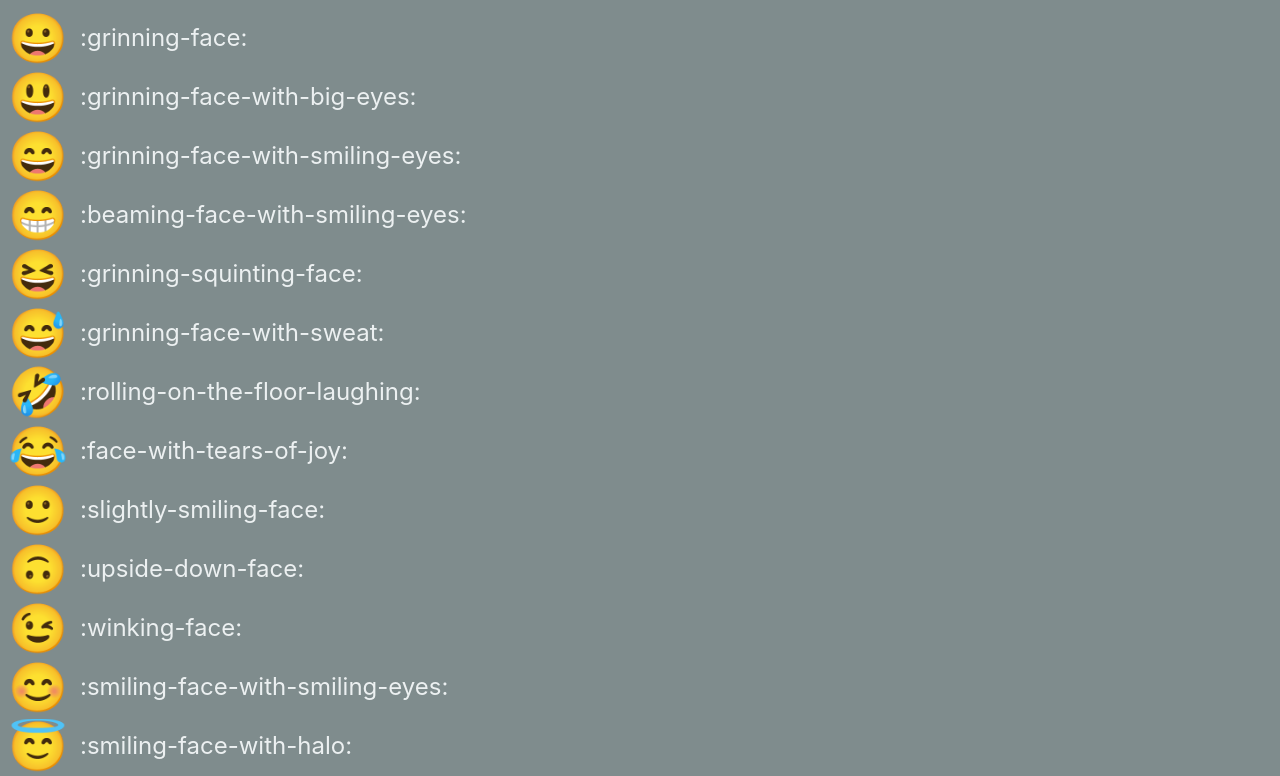
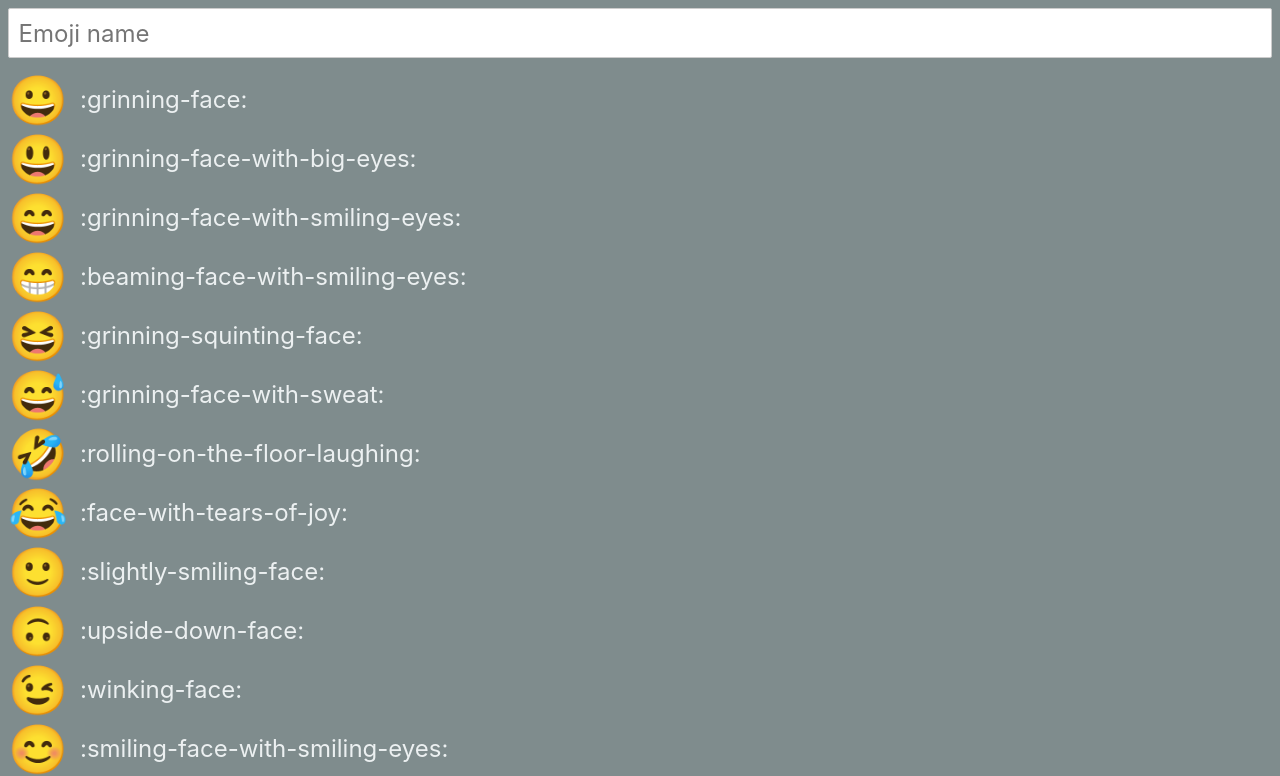
Before and after one commit to alexamy/emoji-finder, a Svelte app: page / in a window 1280 px wide. Shown: the top 776 px of the page. Built offline with nearby package versions, Linux system fonts and the light colour scheme.

Commit message:
add input component

```diff
--- a/src/App.svelte
+++ b/src/App.svelte
@@ -1,4 +1,5 @@
 <script>
+  import Input from './Input.svelte';
   import Emoji from './Emoji.svelte';
   import getEmojis from './helpers/getEmojis';
 
@@ -6,6 +7,7 @@
 </script>
 
 <main>
+  <Input/>
   {#each emojis as emoji (emoji.codePoint)}
     <Emoji character={emoji.character} slug={emoji.slug}/>
   {/each}
--- /dev/null
+++ b/src/Input.svelte
@@ -0,0 +1,8 @@
+<input placeholder="Emoji name" on:input>
+
+<style>
+  input {
+    font-size: 24px;
+    width: 100%;
+  }
+</style>
```
